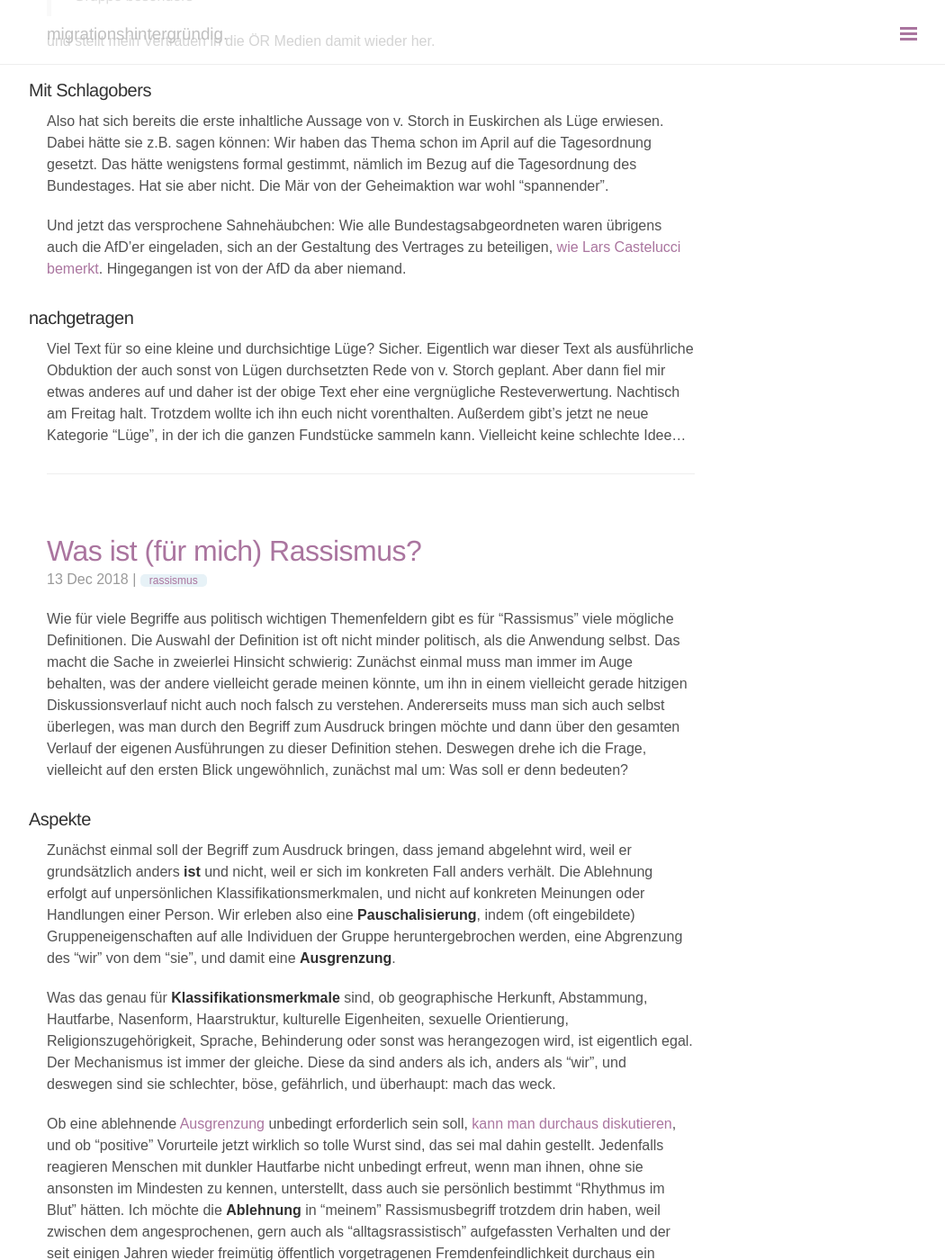
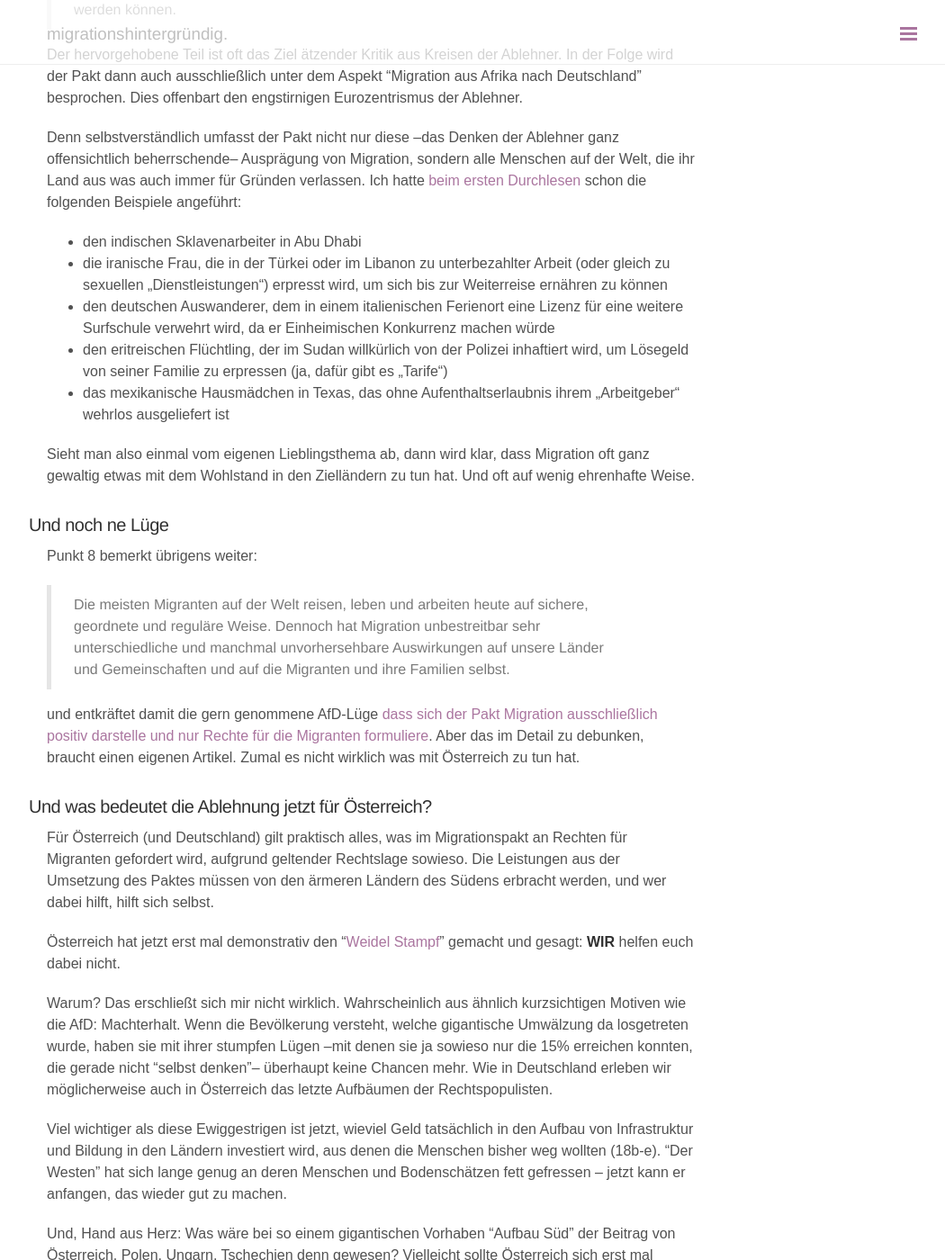
Before and after one commit to turkishmaid/turkishmaid.github.io, a Jekyll site: the page built from blog/index.html, in a window 1280 px wide and 1400 px high, scrolled down 3059 px. Shown: the whole window at 90% size, without its empty margins (228-1278 px from the left). Built offline with Jekyll 4.4.1, drawn with Linux system fonts in a browser that asks for light colours; the list of posts is cut into pages by our own code; comment, search, counter and statistics services are not loaded; some of the changed text lies outside the part shown.

Commit message:
neues Tag "gcm"

```diff
--- /dev/null
+++ b/_posts/2018-12-15-oesterreich-und-der-migrationspakt.md
@@ -0,0 +1,101 @@
+---
+layout: post
+title: "Österreich und der Migrationspakt"
+date:  2018-12-15 15:00:00 +0100
+category: politik
+tags: [migration,österreich,lüge,gcm]
+---
+
+Österreich hat den Migrationspakt bekanntlich abgelehnt.
+
+> In der Erklärung der Regierung hiess es, die Republik entscheide souverän über die Zulassung von Zuwanderung und kenne kein «Menschenrecht auf Migration». Die Schaffung der völkerrechtlichen Kategorie des «Migranten» sei zudem zurückzuweisen. _– Quelle: [NZZ](https://www.nzz.ch/international/deutscher-bundestag-stimmt-fuer-uno-migrationspakt-andere-laender-haben-ihn-bereits-abgelehnt-ld.1438476)_
+
+_(Über die betreute Meinungsbildung in Österreich kann man [in dieser Fundsache](https://www.nzz.ch/international/der-triumph-der-rechten-propagandisten-ld.1433346) spannendes Nachlesen. Für hier führt das aber zu weit und bleibt daher in Klammern.)_
+
+Und da sind sie wieder, die wohlbekannten Lügen.
+
+### Lüge 1: Souveränitätsverlust
+
+So oft gesagt, so oft widerlegt. [Wer Ohren hat zum hören, der höre](https://youtu.be/SF8Ep1eZDQA?t=1504), und wer Augen hat zum sehen, der sehe:
+
+> <span>15.</span> Wir sind uns darin einig, dass dieser Globale Pakt auf einer Reiheü bergreifender und interdependenter Leitprinzipien beruht:<br>
+> &nbsp;&nbsp;&nbsp;a. Der Mensch im Mittelpunkt: ...<br>
+> &nbsp;&nbsp;&nbsp;b. Internationale Zusammenarbeit: ...<br>
+> &nbsp;&nbsp;&nbsp;c. **Nationale Souveränität: Der Globale Pakt bekräftigt das souveräne Recht der Staaten, ihre nationale Migrationspolitik selbst zu bestimmen**, sowie ihr Vorrecht, **die Migration innerhalb ihres Hoheitsbereichs** in Übereinstimmung mit dem Völkerrecht **selbst zu regeln**. Innerhalb ihres Hoheitsbereichs dürfen die Staaten zwischen regulärem und irregulärem Migrationsstatus unterscheiden, **einschließlich bei der Festlegung ihrer gesetzgeberischen und politischen Maßnahmen zur Umsetzung des Globalen Paktes**, unter Berücksichtigung der verschiedenen nationalen Realitäten, Politiken, Prioritäten **und Bestimmungen für Einreise, Aufenthalt und Arbeit** und im Einklang mit dem Völkerrecht;<br>
+> &nbsp;&nbsp;&nbsp;d. rechtsstaatlichkeit und ordnungsgemäße Verfahren: ...<br>
+>
+> _– Global Compact for Migration [A/CONF.231/3](http://www.un.org/depts/german/migration/A.CONF.231.3.pdf) (dt.), Seite 4_
+
+Hier ist es noch nicht einmal mehr erforderlich, irgendetwas zu erklären. Die Plattheit der Lüge leuchtet im Wortlaut aus dem Text heraus. Dass sie routinemäßig wiederholt wird, verwundert, dass sie geglaubt wird, lässt den Leser fassungslos zurück. Angesichts dieser Klarheit muss jeder, der den Text gelesen hat und die Lüge weiter verbreitet, als [funktionaler Analphabet](https://www.alphabetisierung.de/fileadmin/files/Bilder/Bundesverband/Definitionen_FA.pdf) eingestuft werden.
+
+Leider ist ein Nachweis nur selten so einfach zu führen.
+
+### Lüge 2: Menschenrecht auf Migration
+
+Vor allem ist schwer, etwas nachzuweisen, was _nicht_ da ist. Aber wir können [die Sicht des "Pakts" auf Migration und Menschenrechte umreissen](https://youtu.be/SF8Ep1eZDQA?t=1523):
+
+#### Der Pakt und die Menschenrechte
+
+Eigentlich ist mit Punkt 2
+
+> [Der Pakt] beruht außerdem auf der Allgemeinen Erklärung der Menschenrechte
+
+genug gesagt. Aber es lohnt sich, die einzelnen Abschnitte durchzusehen. Tatsächlich lesen sich weite Teile das Textes wie eine ausführliche Paraphrasierung der [Allgemeinen Erklärung der Menschenrechte](https://www.menschenrechtserklaerung.de/die-allgemeine-erklaerung-der-menschenrechte-3157/) in ihrer speziellen Ausprägung für Migranten. Um die Darstellung leichter lesbar zu machen, habe ich die entsprechende Tabelle als Anhang beigefügt.
+
+#### Haltung zur Migration
+
+Ähnlich wie das Grundgesetz in Art. 1 die Unantastbarkeit der Würde des Menschen nicht etwa als Recht setzt, sozusagen einfordert, sondern **feststellt**, formuliert auch der Pakt kein Recht auf Migration, sondern stellt schlicht fest, dass es sie gibt.
+
+Im Punkt 8 heißt es
+
+> Migration war schon immer Teil der Menschheitsgeschichte, und **wir erkennen an, dass sie in unserer globalisierten Welt eine Quelle des Wohlstands, der Innovation und der nachhaltigen Entwicklung darstellt** und dass diese positiven Auswirkungen durch eine besser gesteuerte Migrationspolitik optimiert werden können.
+
+Der hervorgehobene Teil ist oft das Ziel ätzender Kritik aus Kreisen der Ablehner. In der Folge wird der Pakt dann auch ausschließlich unter dem Aspekt "Migration aus Afrika nach Deutschland" besprochen. Dies offenbart den engstirnigen Eurozentrismus der Ablehner.
+
+Denn selbstverständlich umfasst der Pakt nicht nur diese –das Denken der Ablehner ganz offensichtlich beherrschende– Ausprägung von Migration, sondern alle Menschen auf der Welt, die ihr Land aus was auch immer für Gründen verlassen. Ich hatte [beim ersten Durchlesen]({% post_url 2018-11-15-den-migrationspakt-lesen %}) schon die folgenden Beispiele angeführt:
+- den indischen Sklavenarbeiter in Abu Dhabi
+- die iranische Frau, die in der Türkei oder im Libanon zu unterbezahlter Arbeit (oder gleich zu sexuellen „Dienstleistungen“) erpresst wird, um sich bis zur Weiterreise ernähren zu können
+- den deutschen Auswanderer, dem in einem italienischen Ferienort eine Lizenz für eine weitere Surfschule verwehrt wird, da er Einheimischen Konkurrenz machen würde
+- den eritreischen Flüchtling, der im Sudan willkürlich von der Polizei inhaftiert wird, um Lösegeld von seiner Familie zu erpressen (ja, dafür gibt es „Tarife“)
+- das mexikanische Hausmädchen in Texas, das ohne Aufenthaltserlaubnis ihrem „Arbeitgeber“ wehrlos ausgeliefert ist
+
+Sieht man also einmal vom eigenen Lieblingsthema ab, dann wird klar, dass Migration oft ganz gewaltig etwas mit dem Wohlstand in den Zielländern zu tun hat. Und oft auf wenig ehrenhafte Weise.
+
+### Und noch ne Lüge
+
+Punkt 8 bemerkt übrigens weiter:
+
+> Die meisten Migranten auf der Welt reisen, leben und arbeiten heute auf sichere, geordnete und reguläre Weise. Dennoch hat Migration unbestreitbar sehr unterschiedliche und manchmal unvorhersehbare Auswirkungen auf unsere Länder und Gemeinschaften und auf die Migranten und ihre Familien selbst.
+
+und entkräftet damit die gern genommene AfD-Lüge [dass sich der Pakt Migration ausschließlich positiv darstelle und nur Rechte für die Migranten formuliere](https://youtu.be/SF8Ep1eZDQA?t=1192). Aber das im Detail zu debunken, braucht einen eigenen Artikel. Zumal es nicht wirklich was mit Österreich zu tun hat.
+
+### Und was bedeutet die Ablehnung jetzt für Österreich?
+
+Für Österreich (und Deutschland) gilt praktisch alles, was im Migrationspakt an Rechten für Migranten gefordert wird, aufgrund geltender Rechtslage sowieso. Die Leistungen aus der Umsetzung des Paktes müssen von den ärmeren Ländern des Südens erbracht werden, und wer dabei hilft, hilft sich selbst.
+
+Österreich hat jetzt erst mal demonstrativ den "[Weidel Stampf](https://youtu.be/Co95XLTPqTA?t=404)" gemacht und gesagt: **WIR** helfen euch dabei nicht.
+
+Warum? Das erschließt sich mir nicht wirklich. Wahrscheinlich aus ähnlich kurzsichtigen Motiven wie die AfD: Machterhalt. Wenn die Bevölkerung versteht, welche gigantische Umwälzung da losgetreten wurde, haben sie mit ihrer stumpfen Lügen –mit denen sie ja sowieso nur die 15% erreichen konnten, die gerade nicht "selbst denken"– überhaupt keine Chancen mehr. Wie in Deutschland erleben wir möglicherweise auch in Österreich das letzte Aufbäumen der Rechtspopulisten.
+
+Viel wichtiger als diese Ewiggestrigen ist jetzt, wieviel Geld tatsächlich in den Aufbau von Infrastruktur und Bildung in den Ländern investiert wird, aus denen die Menschen bisher weg wollten (18b-e). "Der Westen" hat sich lange genug an deren Menschen und Bodenschätzen fett gefressen – jetzt kann er anfangen, das wieder gut zu machen.
+
+Und, Hand aus Herz: Was wäre bei so einem gigantischen Vorhaben "Aufbau Süd" der Beitrag von Österreich, Polen, Ungarn, Tschechien denn gewesen? Vielleicht sollte Österreich sich erst mal darum kümmern, die rechtsradikalen Mini-Volkswirtschaften in seiner Nachbarschaft auf mitteleuropäisches Niveau zu bringen, [damit sie "uns" nicht so arg auf der Tasche liegen](https://www.bpb.de/wissen/P16RQL,0,0,Top_5_Nettozahler_und_Nettoempf%E4nger_der_EU.html).
+
+ Nur dieser kindische "[Weidel Stampf](https://www.kraftfuttermischwerk.de/blogg/alice-weidel-bockig-gifd/)" hätte halt nicht sein müssen.﻿
+
+
+### Anhang: GCM vs. AEMR
+
+GCM | Titel | AEMR
+--|--|--|--
+19 |  Bereitstellung korrekter und zeitnaher Informationen in allen Phasen der Migration | 6 (GCM 19d)
+20 |  Sicherstellung dessen, dass alle Migranten über den Nachweis einer rechtlichen Identität und ausreichende Dokumente verfügen | 6,15
+22 |  Förderung einer fairen und ethisch vertretbaren Rekrutierung von Arbeitskräften und Gewährleistung der Bedingungen für eine menschenwürdige Arbeit | 23,24,25
+23 |  Bewältigung und Minderung prekärer Situationen im Rahmen von Migration | 22
+24 |  Rettung von Menschenleben und Festlegung koordinierter internationaler Maßnahmen betreffend vermisste Migranten | 3 (Recht auf Leben)
+26 |  Prävention, Bekämpfung und Beseitigung von Menschenhandel im Kontext der internationalen Migration | 4
+28 |  Stärkung der Rechtssicherheit und Planbarkeit bei Migrationsverfahren zur Gewährleistung einer angemessenen Prüfung, Bewertung und Weiterverweisung | 6
+29 |  Freiheitsentziehung bei Migranten nur als letztes Mittel und Bemühung um Alternativen | 5,6,7,8,9
+31 |  Gewährleistung des Zugangs von Migranten zu Grundleistungen | 22, 25(1)
+32 |  Befähigung von Migranten und Gesellschaften zur Verwirklichung der vollständigen Inklusion und des sozialen Zusammenhalts | 27,28
+33 |  Beseitigung aller Formen der Diskriminierung und Förderung eines auf nachweisbaren Fakten beruhenden öffentlichen Diskurses zur Gestaltung der Wahrnehmung von Migration | 2
```
Also changed, not shown: _drafts/2018-11-16-migrationspakt-aus-sicht-afd.md (+1 -1 lines), _drafts/tabelle-gcm.md (added, +63 -0 lines), _posts/2018-11-15-den-migrationspakt-lesen.md (+1 -1 lines), _posts/2018-12-14-geheimsache-marrakesch.md (+1 -1 lines).
